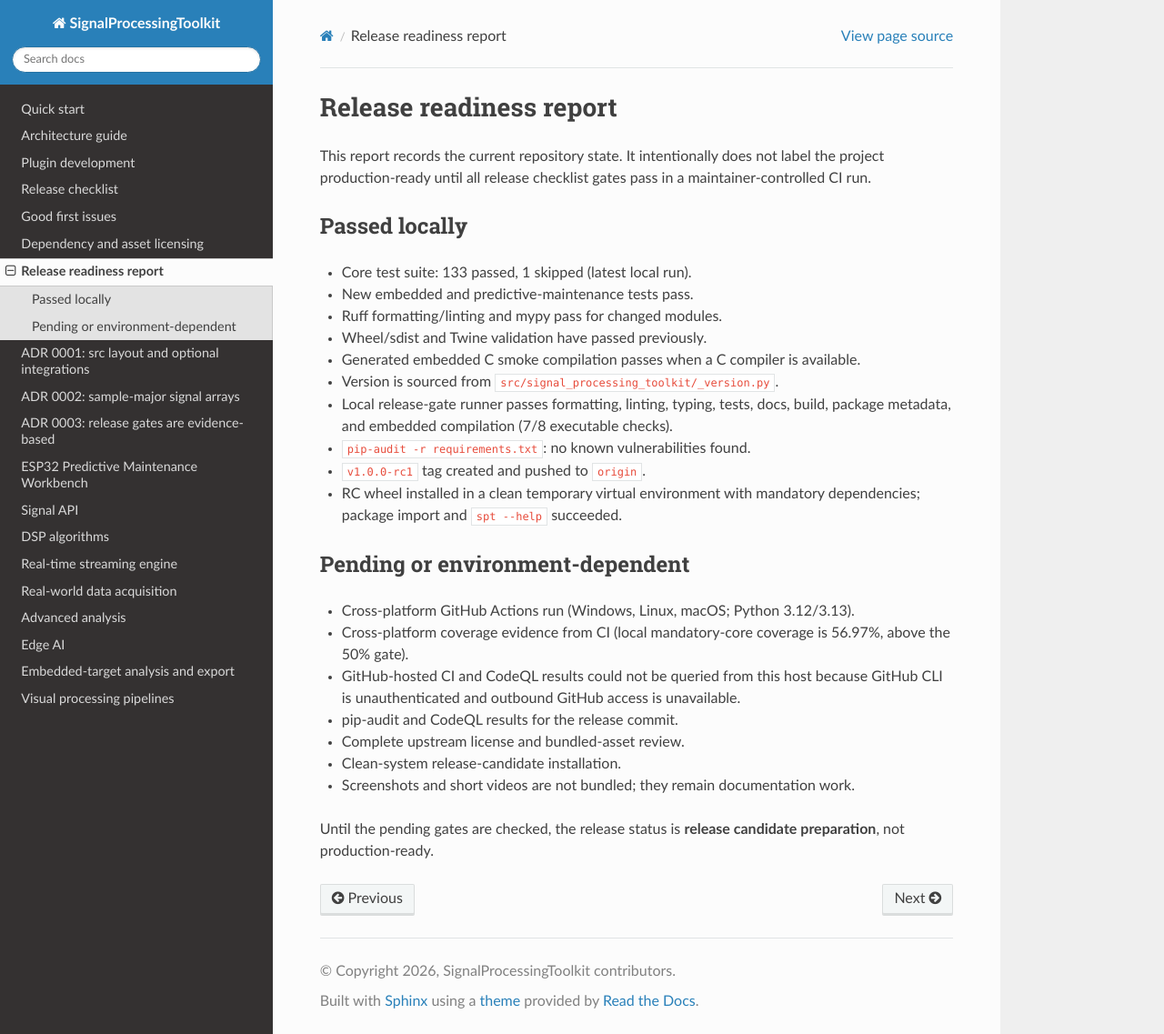
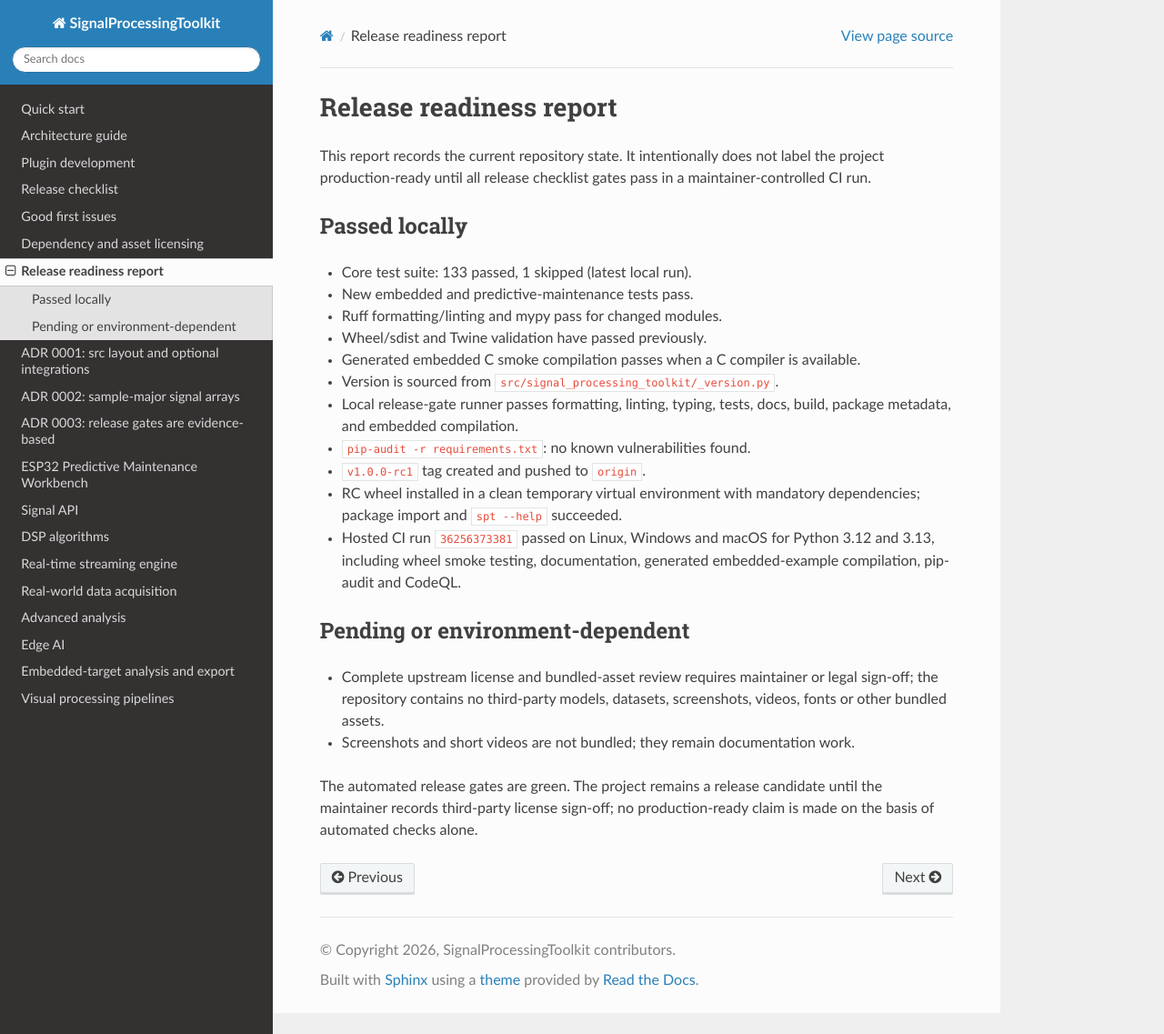
Before and after one commit to shrutikbalwan/SignalProcessingToolkit, a Sphinx documentation site: the page built from docs/release-readiness.md, in a window 1280 px wide and 1137 px high. Shown: the whole window at 91% size. Built offline with Sphinx 7.4.7 and the Read the Docs theme 3.1.0, drawn with Linux system fonts in a browser that asks for light colours.

Commit message:
Record verified release candidate gates

```diff
--- a/docs/release-readiness.md
+++ b/docs/release-readiness.md
@@ -13,22 +13,22 @@ maintainer-controlled CI run.
 - Generated embedded C smoke compilation passes when a C compiler is available.
 - Version is sourced from `src/signal_processing_toolkit/_version.py`.
 - Local release-gate runner passes formatting, linting, typing, tests, docs,
-  build, package metadata, and embedded compilation (7/8 executable checks).
+  build, package metadata, and embedded compilation.
 - `pip-audit -r requirements.txt`: no known vulnerabilities found.
 - `v1.0.0-rc1` tag created and pushed to `origin`.
 - RC wheel installed in a clean temporary virtual environment with mandatory
   dependencies; package import and `spt --help` succeeded.
+- Hosted CI run `36256373381` passed on Linux, Windows and macOS for Python
+  3.12 and 3.13, including wheel smoke testing, documentation, generated
+  embedded-example compilation, pip-audit and CodeQL.
 
 ## Pending or environment-dependent
 
-- Cross-platform GitHub Actions run (Windows, Linux, macOS; Python 3.12/3.13).
-- Cross-platform coverage evidence from CI (local mandatory-core coverage is 56.97%, above the 50% gate).
-- GitHub-hosted CI and CodeQL results could not be queried from this host because
-  GitHub CLI is unauthenticated and outbound GitHub access is unavailable.
-- pip-audit and CodeQL results for the release commit.
-- Complete upstream license and bundled-asset review.
-- Clean-system release-candidate installation.
+- Complete upstream license and bundled-asset review requires maintainer or
+  legal sign-off; the repository contains no third-party models, datasets,
+  screenshots, videos, fonts or other bundled assets.
 - Screenshots and short videos are not bundled; they remain documentation work.
 
-Until the pending gates are checked, the release status is **release candidate
-preparation**, not production-ready.
+The automated release gates are green. The project remains a release candidate
+until the maintainer records third-party license sign-off; no production-ready
+claim is made on the basis of automated checks alone.
```
